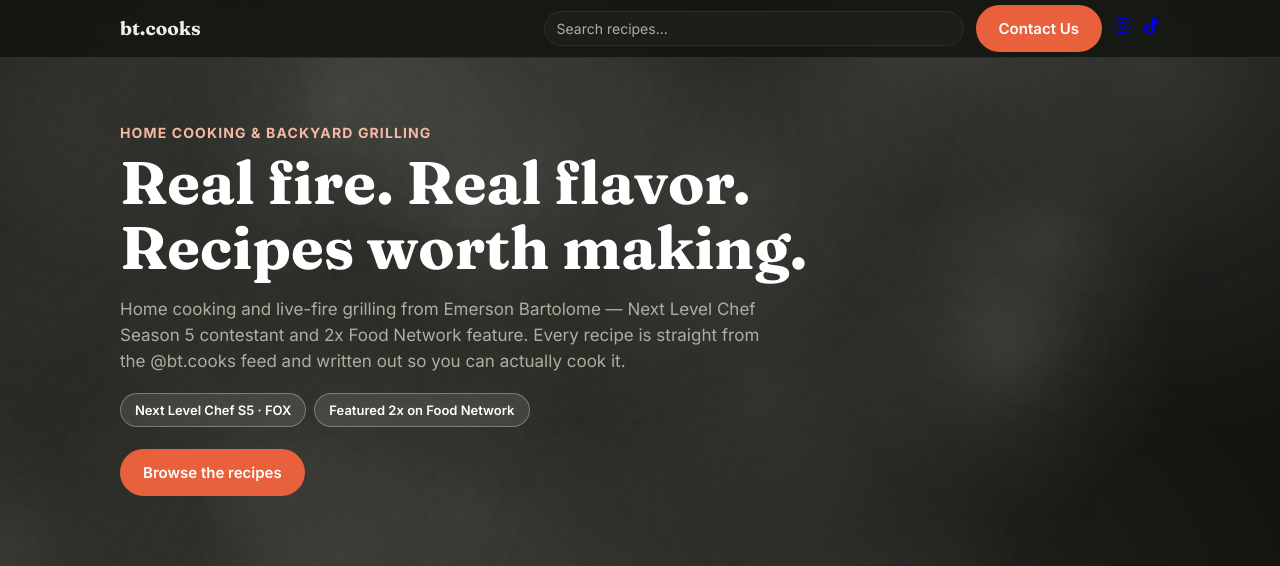
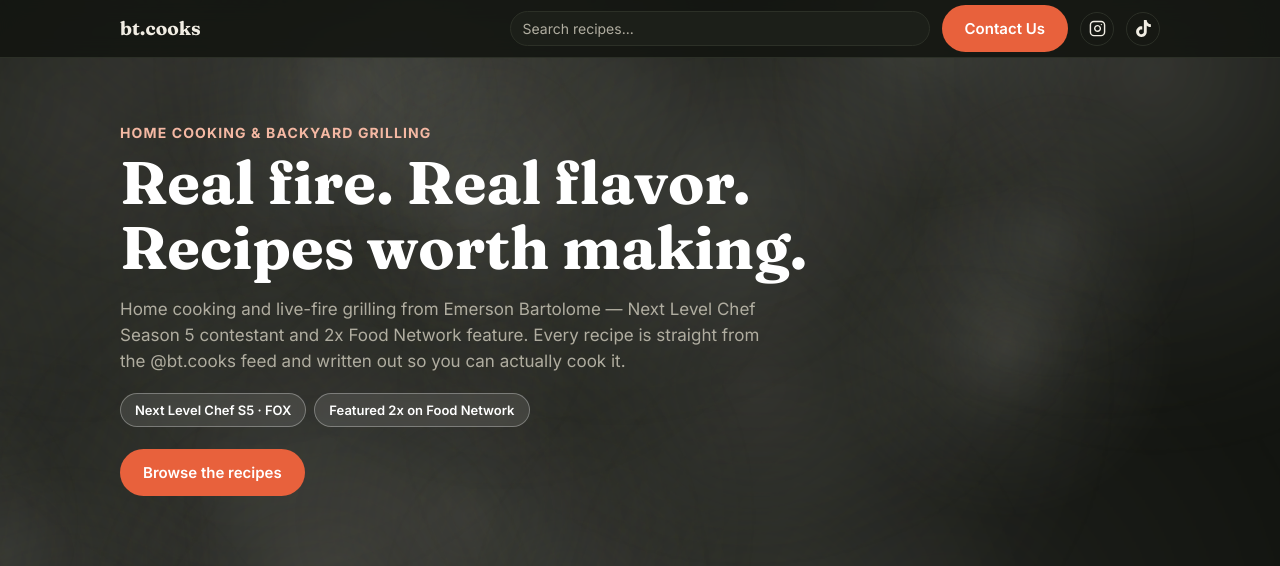
Before and after one commit to btcooks/bt-cooks, a plain HTML site: page index.html in a window 1280 px wide. Shown: the top 566 px of the page. Drawn offline with Linux system fonts and the light colour scheme.

Commit message:
Style header social icons

```diff
--- a/styles.css
+++ b/styles.css
@@ -208,15 +208,20 @@ main, .site-header, .site-footer { position: relative; z-index: 1; }
 .btn.ghost { background: transparent; color: #fff; border-color: rgba(255, 255, 255, 0.55); }
 .btn.ghost:hover { background: rgba(255, 255, 255, 0.12); }
 .btn svg { width: 16px; height: 16px; flex: none; }
-.header-follow {
-  padding: 7px 14px;
-  font-size: 13px;
-  border-color: var(--line);
-  white-space: nowrap;
+.header-icon {
+  display: inline-flex;
+  align-items: center;
+  justify-content: center;
+  width: 34px;
+  height: 34px;
+  border-radius: 999px;
+  border: 1px solid var(--line);
+  color: var(--ink);
+  flex: none;
 }
-.header-follow:hover { border-color: var(--accent); color: var(--accent); background: rgba(255, 255, 255, 0.06); }
+.header-icon:hover { border-color: var(--accent); color: var(--accent); }
 @media (max-width: 980px) {
-  .header-follow { display: none; }
+  .header-icon { display: none; }
 }
 
 /* About */
```
